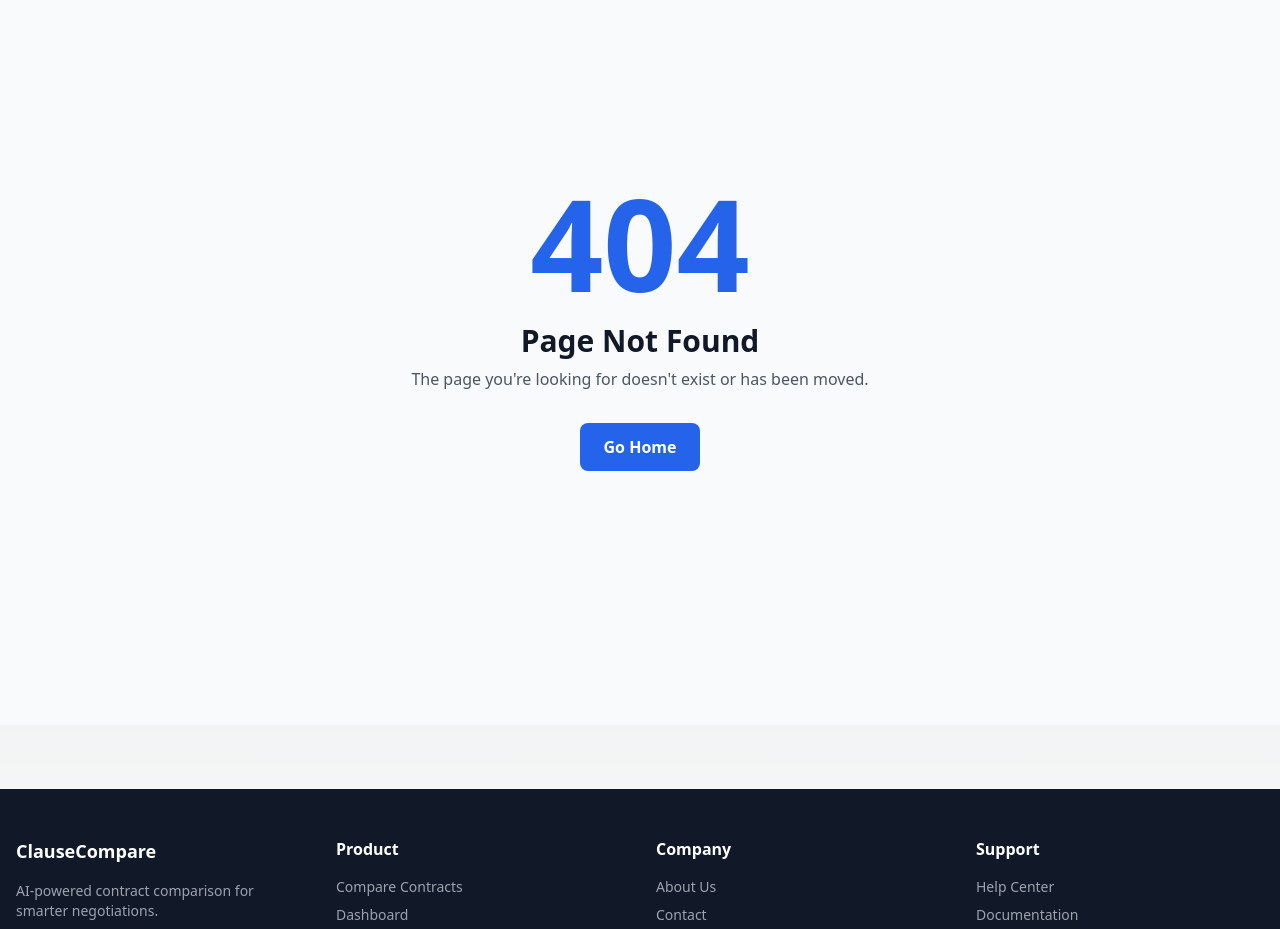
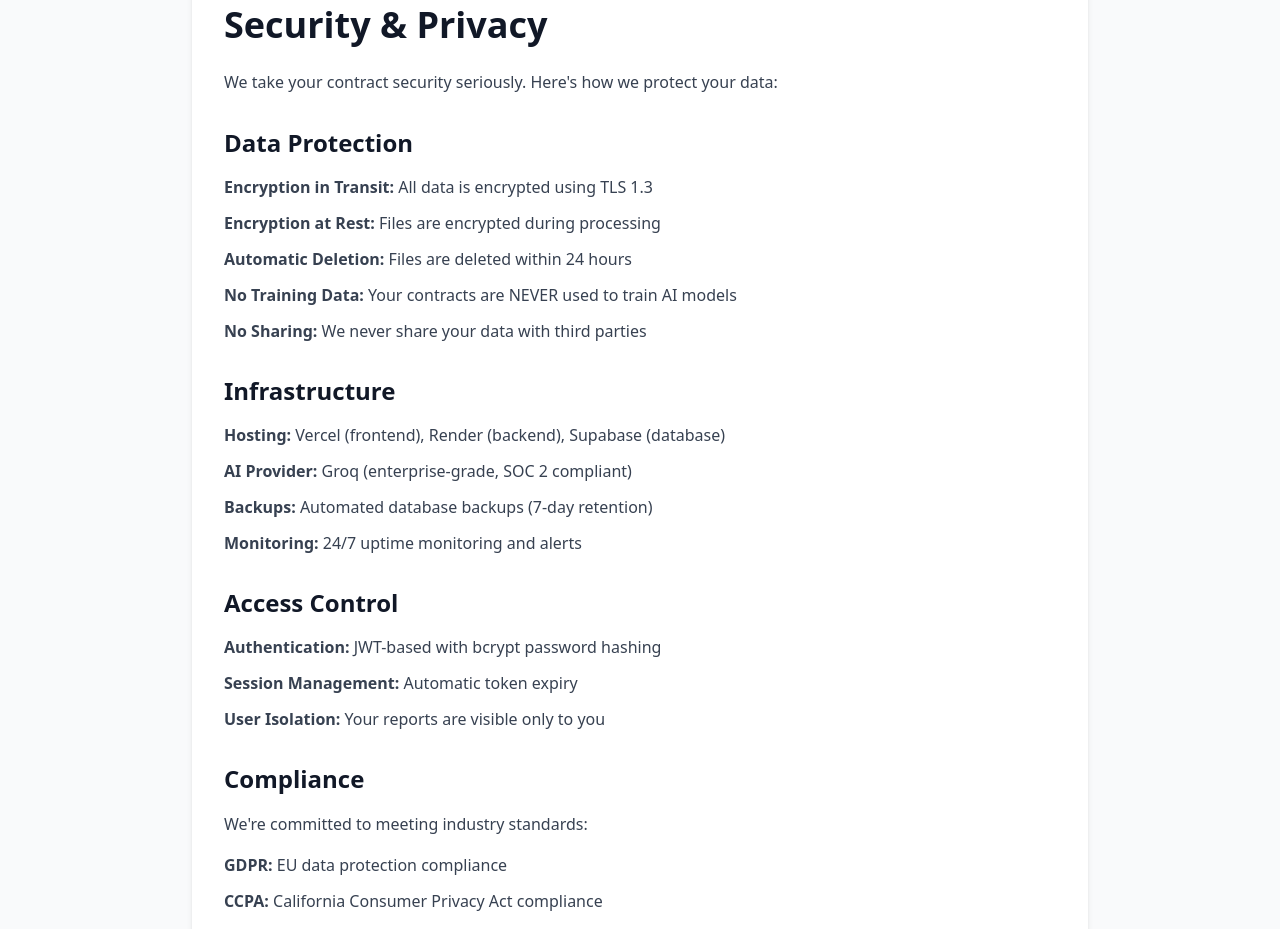
Before and after one commit to ParthivmMS/Clausecompare_frontend, a Next.js app: page /security in a window 1280 px wide. Before the commit this address had no page. Shown: the part 140-1069 px from the top of the page. Built offline with nearby package versions, Linux system fonts and the light colour scheme.

Commit message:
Create page.js

```diff
--- /dev/null
+++ b/src/app/security/page.js
@@ -0,0 +1,86 @@
+export const metadata = {
+  title: 'Security | ClauseCompare',
+  description: 'Learn how we protect your data and ensure contract confidentiality'
+}
+
+export default function SecurityPage() {
+  return (
+    <div className="min-h-screen bg-gray-50 py-12 px-4">
+      <div className="max-w-4xl mx-auto">
+
+        <div className="bg-white rounded-lg shadow-md p-8">
+          <h1 className="text-4xl font-bold text-gray-900 mb-6">
+            Security & Privacy
+          </h1>
+
+          <div className="prose prose-lg max-w-none">
+
+            <p className="text-gray-700 leading-relaxed mb-6">
+              We take your contract security seriously. Here's how we protect your data:
+            </p>
+
+            <h2 className="text-2xl font-bold text-gray-900 mt-8 mb-4">Data Protection</h2>
+            <ul className="space-y-3 text-gray-700 mb-6">
+              <li><strong>Encryption in Transit:</strong> All data is encrypted using TLS 1.3</li>
+              <li><strong>Encryption at Rest:</strong> Files are encrypted during processing</li>
+              <li><strong>Automatic Deletion:</strong> Files are deleted within 24 hours</li>
+              <li><strong>No Training Data:</strong> Your contracts are NEVER used to train AI models</li>
+              <li><strong>No Sharing:</strong> We never share your data with third parties</li>
+            </ul>
+
+            <h2 className="text-2xl font-bold text-gray-900 mt-8 mb-4">Infrastructure</h2>
+            <ul className="space-y-3 text-gray-700 mb-6">
+              <li><strong>Hosting:</strong> Vercel (frontend), Render (backend), Supabase (database)</li>
+              <li><strong>AI Provider:</strong> Groq (enterprise-grade, SOC 2 compliant)</li>
+              <li><strong>Backups:</strong> Automated database backups (7-day retention)</li>
+              <li><strong>Monitoring:</strong> 24/7 uptime monitoring and alerts</li>
+            </ul>
+
+            <h2 className="text-2xl font-bold text-gray-900 mt-8 mb-4">Access Control</h2>
+            <ul className="space-y-3 text-gray-700 mb-6">
+              <li><strong>Authentication:</strong> JWT-based with bcrypt password hashing</li>
+              <li><strong>Session Management:</strong> Automatic token expiry</li>
+              <li><strong>User Isolation:</strong> Your reports are visible only to you</li>
+            </ul>
+
+            <h2 className="text-2xl font-bold text-gray-900 mt-8 mb-4">Compliance</h2>
+            <p className="text-gray-700 leading-relaxed mb-4">
+              We're committed to meeting industry standards:
+            </p>
+            <ul className="space-y-3 text-gray-700 mb-6">
+              <li><strong>GDPR:</strong> EU data protection compliance</li>
+              <li><strong>CCPA:</strong> California Consumer Privacy Act compliance</li>
+              <li><strong>Privacy Policy:</strong> Transparent data handling practices</li>
+            </ul>
+
+            <h2 className="text-2xl font-bold text-gray-900 mt-8 mb-4">What We DON'T Do</h2>
+            <div className="bg-red-50 border border-red-200 rounded-lg p-6 mb-6">
+              <ul className="space-y-2 text-gray-700">
+                <li>❌ Store contracts permanently</li>
+                <li>❌ Share data with third parties</li>
+                <li>❌ Use your data for AI training</li>
+                <li>❌ Sell your information</li>
+                <li>❌ Track you across the web</li>
+              </ul>
+            </div>
+
+            <h2 className="text-2xl font-bold text-gray-900 mt-8 mb-4">Reporting Security Issues</h2>
+            <p className="text-gray-700 leading-relaxed mb-4">
+              If you discover a security vulnerability, please email us immediately at:
+            </p>
+            <p className="text-gray-700 mb-6">
+              <a href="mailto:parthivmssince2005@gmail.com" className="text-blue-600 hover:text-blue-700 font-semibold">
+                parthivmssince2005@gmail.com
+              </a>
+            </p>
+            <p className="text-gray-700 leading-relaxed">
+              We take all reports seriously and will respond within 24 hours.
+            </p>
+
+          </div>
+        </div>
+
+      </div>
+    </div>
+  )
+    }
```
